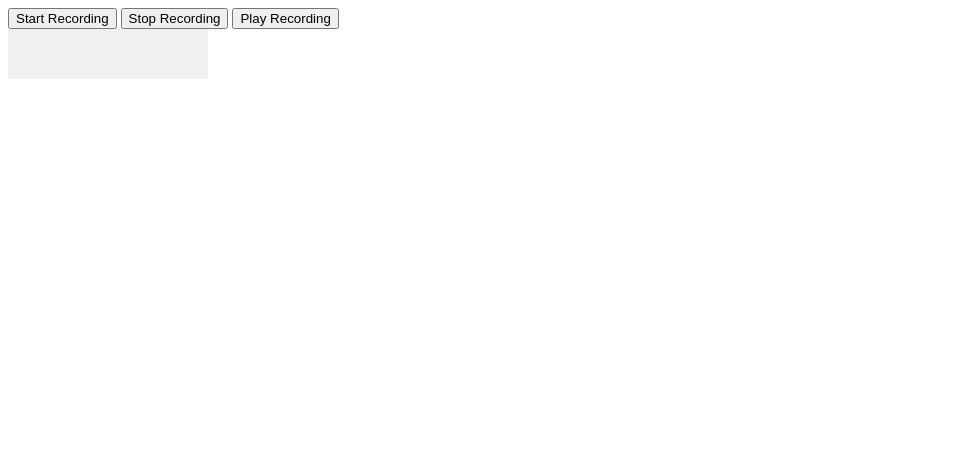
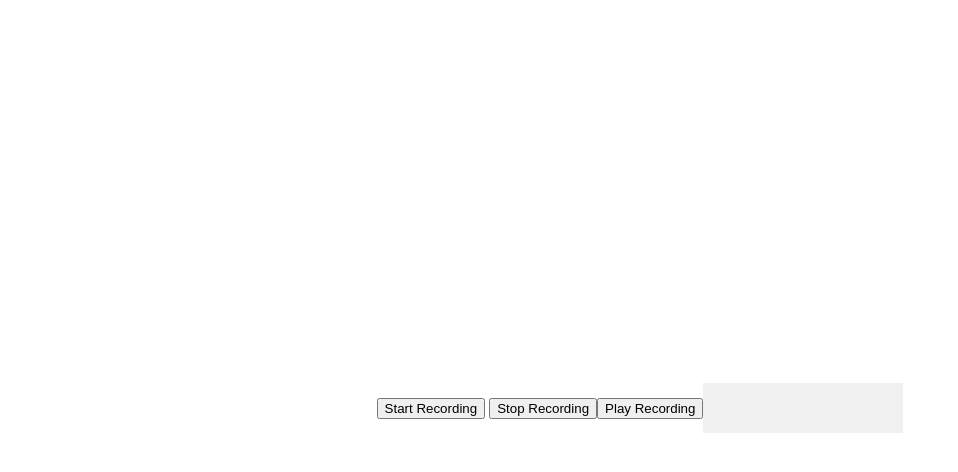
Before and after one commit to Flloki97/learning-html, a plain HTML site: page index.html in a window 1280 px wide. Shown: the whole page, without its empty margins (0-958 px from the left). Drawn offline with Linux system fonts and the light colour scheme.

Commit message:
shtimi i disa containers

```diff
--- a/css/style.css
+++ b/css/style.css
@@ -16,6 +16,13 @@
     animation: soundAnimation 1s linear infinite;
   }
 
+  .container {
+    display: flex;
+    justify-content: center;
+    align-items: center;
+    height: 100vh;
+  }
+
   @keyframes soundAnimation {
     0% {
       transform: scaleY(0);
--- a/index.html
+++ b/index.html
@@ -9,8 +9,11 @@
 </head>
 <body>
     <div class="container">
-        <button onclick="startRecording()">Start Recording</button>
-        <button onclick="stopRecording()">Stop Recording</button>
+        <div class="start-stop-rec-container">
+            <button onclick="startRecording()">Start Recording</button>
+            <button onclick="stopRecording()">Stop Recording</button>
+        </div>
+
         <button onclick="playRecording()">Play Recording</button>
         <div id="animation"></div>
         <div id="recordingsList"></div>
```
